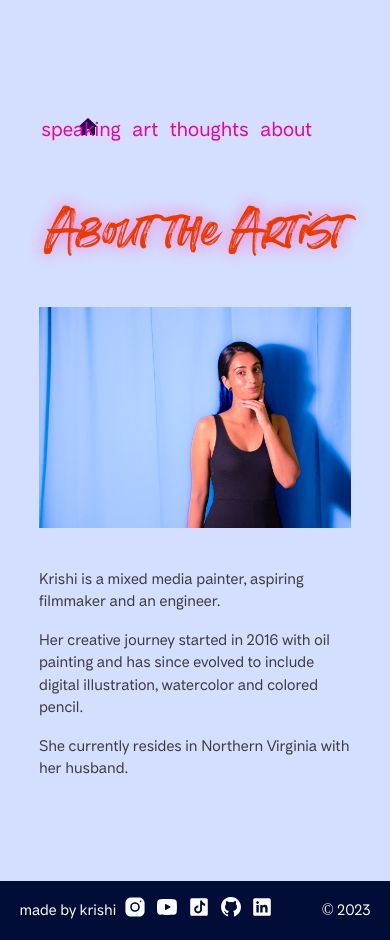
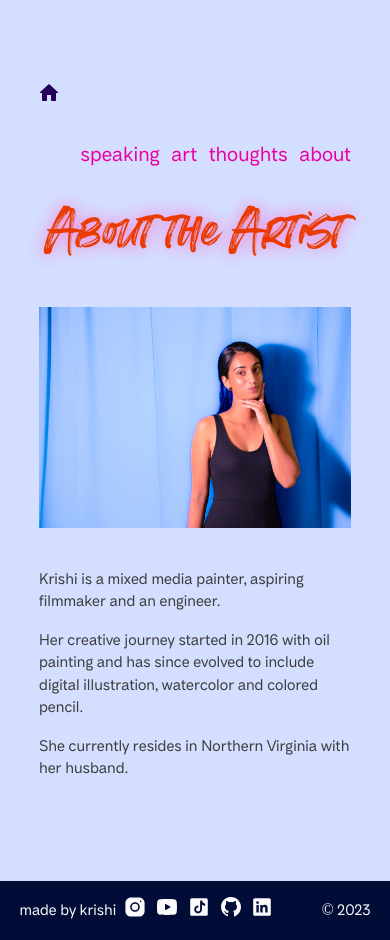
Before and after one commit to krishisharma45/krishisharma.com, a React (Create React App) app: page /about in a window 390 px wide. Built offline with nearby package versions, Linux system fonts and the light colour scheme.

Commit message:
reformat mobile homeicon and nav bar so that the text fits

```diff
--- a/src/styles.css
+++ b/src/styles.css
@@ -416,4 +416,27 @@ footer {
     height: 75%;
     position: absolute;
   }
+
+  .Content > .HomeIcon {
+    position: absolute;
+    top: 10vh;
+    left: 10vw;
+  }
+
+  .Nav {
+    position: absolute;
+    top: 17vh;
+    right: 10vw;
+    font-size: 2.5vh;
+  }
+
+  .Nav > a {
+    display: inline;
+    padding-left: 3vw;
+    text-decoration: none;
+    color: #EA00A5;
+    font-family: CompitaMedium;
+  }
+
+
 }
```
